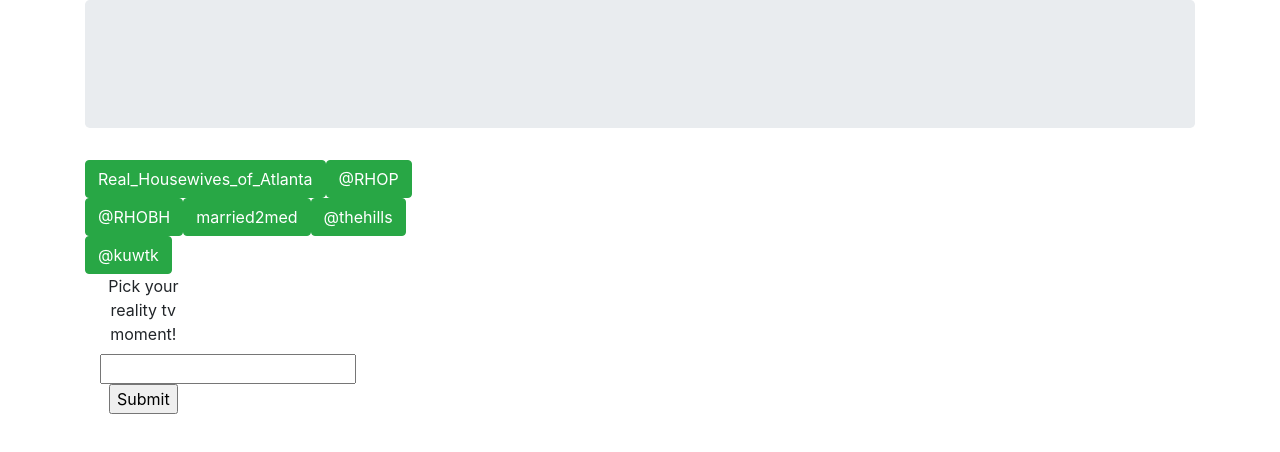
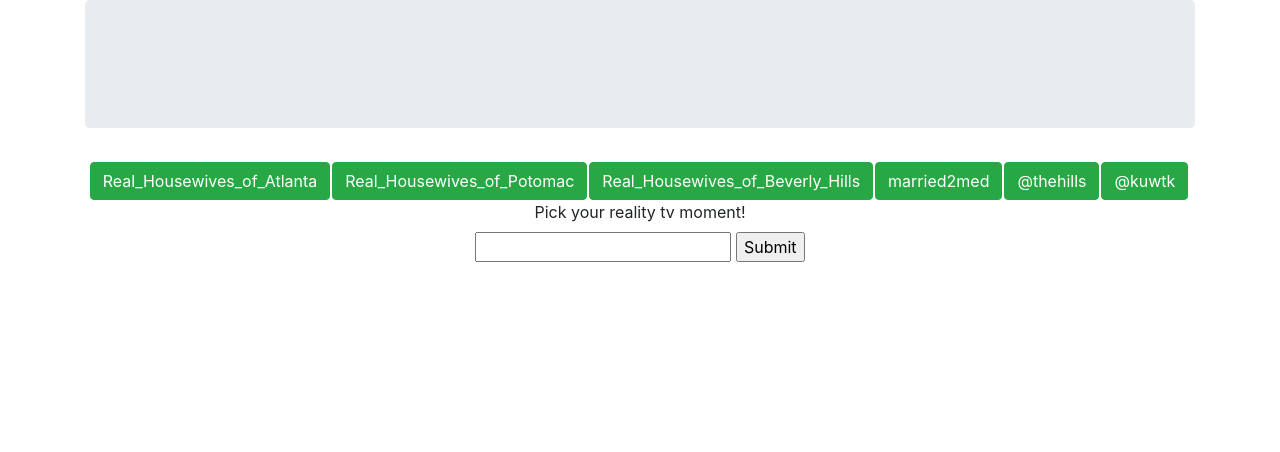
Before and after one commit to dburnet3/GifTastic, a plain HTML site: page index.html in a window 1280 px wide. Drawn offline with nearby package versions, Linux system fonts and the light colour scheme.

Commit message:
made a few modifications

```diff
--- a/assets/css/style.css
+++ b/assets/css/style.css
@@ -0,0 +1,4 @@
+button {
+    margin-right:2px;
+    margin-top:2px;
+}
--- a/assets/javascript/app.js
+++ b/assets/javascript/app.js
@@ -1,5 +1,5 @@
 $(document).ready(function () {
-    var realityTV = ["Real_Housewives_of_Atlanta", "@RHOP", "@RHOBH", "married2med", "@thehills", "@kuwtk"];
+    var realityTV = ["Real_Housewives_of_Atlanta", "Real_Housewives_of_Potomac", "Real_Housewives_of_Beverly_Hills", "married2med", "@thehills", "@kuwtk"];
 
     function renderButtons() {
         $("#realityTV_choices").empty();
@@ -31,7 +31,7 @@ $(document).ready(function () {
             var results = response.data;
             $("#realityTV").empty();
             for (var i = 0; i < results.length; i++) {
-                var mainContainer = $("<div>");
+                var mainContainer = $('<div>');
                 var p = $("<p>").text("Rating: " + results[i].rating);
                 var tv = $("<img>");
 
--- a/index.html
+++ b/index.html
@@ -17,19 +17,20 @@
         <div class="jumbotron text-center">
         </div>
         <div class="row">
-            <div class="col-sm-4">
+            <div class="col-lg-12 col-centered" style="
+            text-align: center;">
                 <div id="realityTV_choices">
                 </div>
-                <div class="col-sm-4">
+                <div class="col-lg-12">
                     <form id="form" style="text-align: center">
                         <label for="realityTV-input" style="text-align: center">Pick your reality tv moment!</label><br>
                         <input type="text" id="realityTV-input">
                         <input id="add-realityTV" type="submit" value="Submit">
                     </form>
                 </div>
-                <div class="col-sm-4">
+                <div class="col-lg-12">
                     <div class="row">
-                        <div class="col-sm-8">
+                        <div class="col-lg-12">
                             <div id="realityTV">
                             </div>
                         </div>
```
